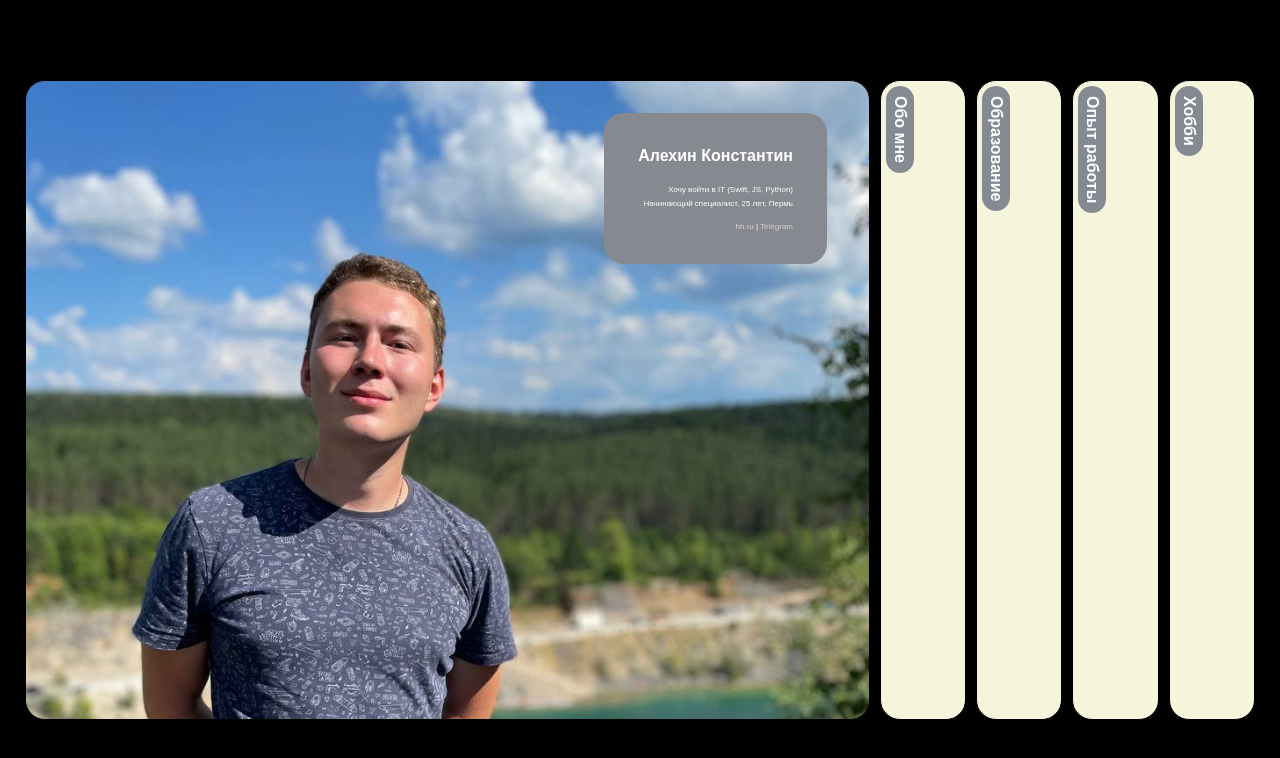
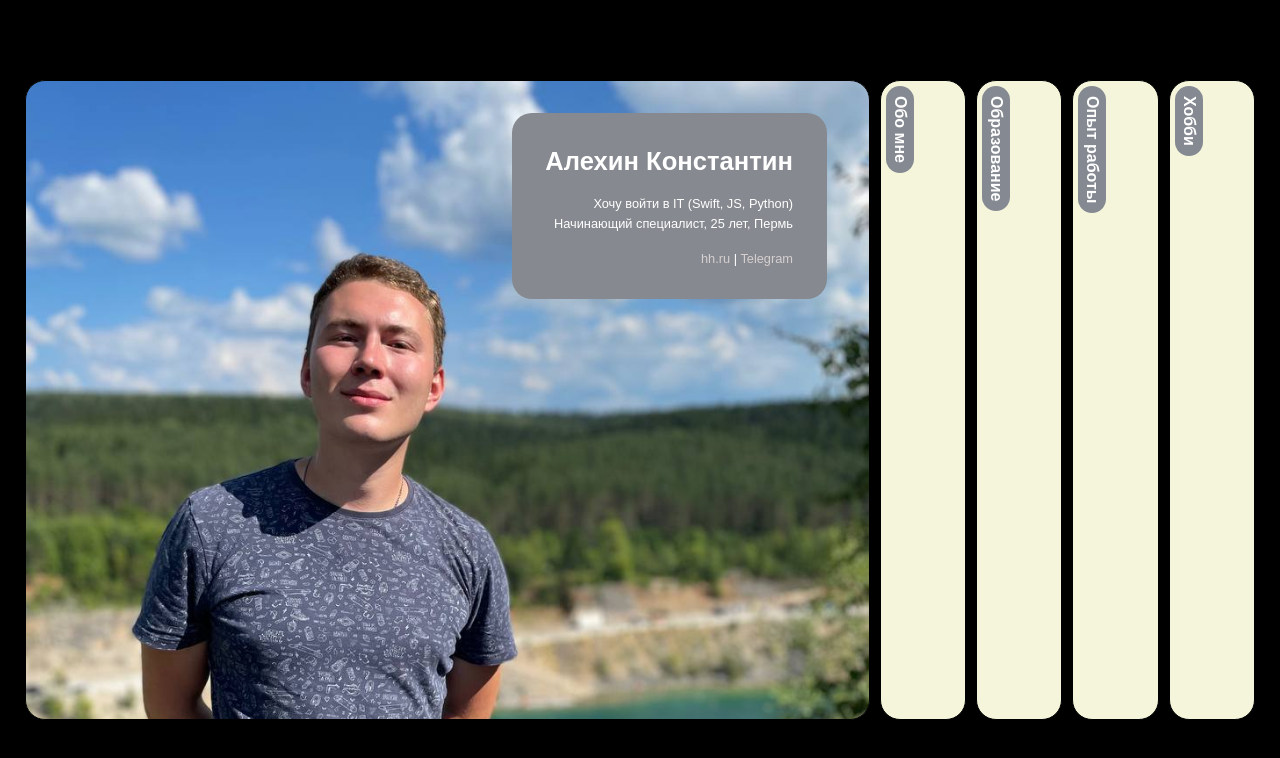
Before and after one commit to kostyaalehin/myCV, a plain HTML site: page index.html in a window 1280 px wide. Drawn offline with Linux system fonts and the light colour scheme; a web font is replaced by a local one.

Commit message:
fixed text size

```diff
--- a/styles.css
+++ b/styles.css
@@ -57,7 +57,7 @@ a:visited {
 
 .card {
     font-size: 1vw;
-    font-size: 1vh;
+    /* font-size: 1vh; */
     white-space: nowrap;
     position: absolute;
     margin: 0;
```
